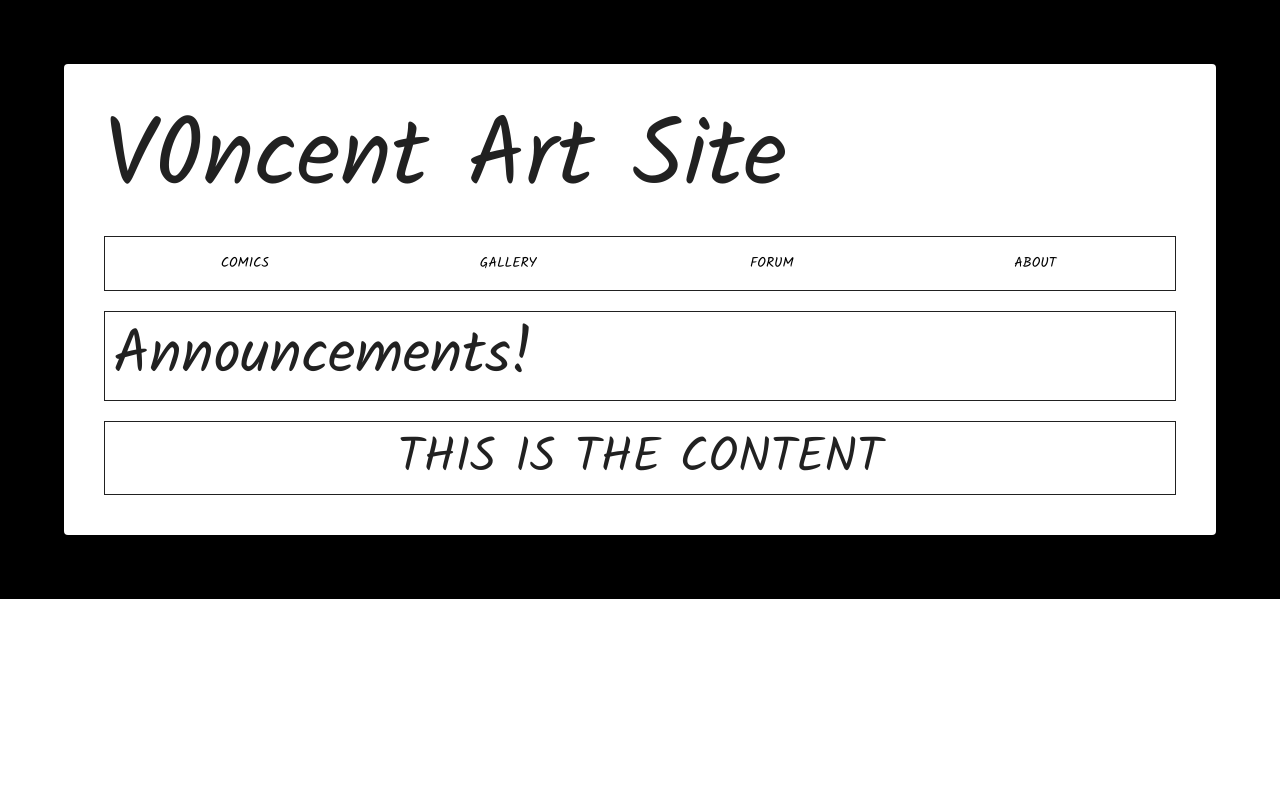
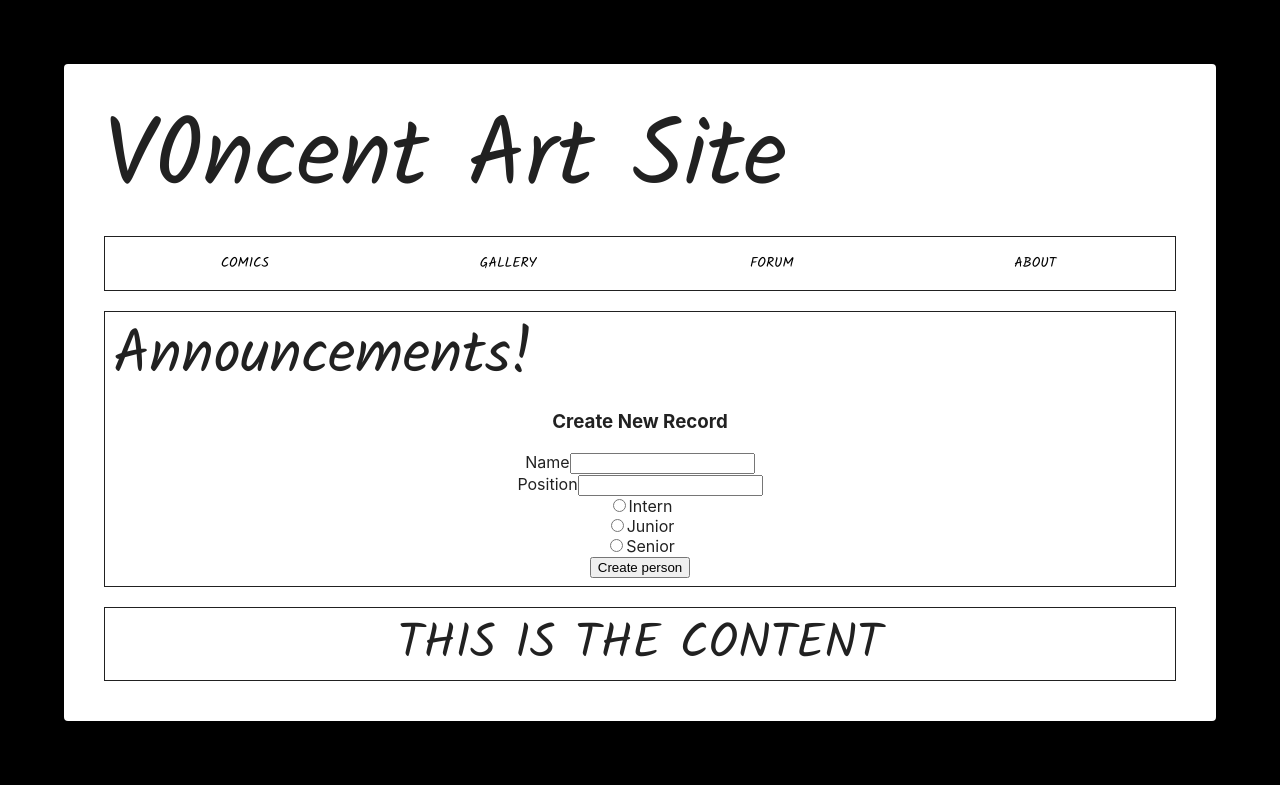
Before and after one commit to v0ncent/v0ncentArtSite, a React (Create React App) app in the folder v0ncentartsite/: page / in a window 1280 px wide. Built offline with nearby package versions, Linux system fonts and the light colour scheme.

Commit message:
added working MangoDB connection

```diff
--- /dev/null
+++ b/v0ncentartsite/src/components/creatE/creatE.js
@@ -0,0 +1,120 @@
+import React, { useState } from "react";
+import { useNavigate } from "react-router";
+
+export default function Create() {
+  const [form, setForm] = useState({
+    name: "",
+    position: "",
+    level: "",
+  });
+  const navigate = useNavigate();
+
+  // These methods will update the state properties.
+  function updateForm(value) {
+    return setForm((prev) => {
+      return { ...prev, ...value };
+    });
+  }
+
+  // This function will handle the submission.
+  async function onSubmit(e) {
+    e.preventDefault();
+
+    // When a post request is sent to the create url, we'll add a new record to the database.
+    const newPerson = { ...form };
+
+    await fetch("http://localhost:5000/record/add", {
+      method: "POST",
+      headers: {
+        "Content-Type": "application/json",
+      },
+      body: JSON.stringify(newPerson),
+    }).catch((error) => {
+      window.alert(error);
+      return;
+    });
+
+    setForm({ name: "", position: "", level: "" });
+    navigate("/");
+  }
+
+  // This following section will display the form that takes the input from the user.
+  return (
+    <div>
+      <h3>Create New Record</h3>
+      <form onSubmit={onSubmit}>
+        <div className="form-group">
+          <label htmlFor="name">Name</label>
+          <input
+            type="text"
+            className="form-control"
+            id="name"
+            value={form.name}
+            onChange={(e) => updateForm({ name: e.target.value })}
+          />
+        </div>
+        <div className="form-group">
+          <label htmlFor="position">Position</label>
+          <input
+            type="text"
+            className="form-control"
+            id="position"
+            value={form.position}
+            onChange={(e) => updateForm({ position: e.target.value })}
+          />
+        </div>
+        <div className="form-group">
+          <div className="form-check form-check-inline">
+            <input
+              className="form-check-input"
+              type="radio"
+              name="positionOptions"
+              id="positionIntern"
+              value="Intern"
+              checked={form.level === "Intern"}
+              onChange={(e) => updateForm({ level: e.target.value })}
+            />
+            <label htmlFor="positionIntern" className="form-check-label">
+              Intern
+            </label>
+          </div>
+          <div className="form-check form-check-inline">
+            <input
+              className="form-check-input"
+              type="radio"
+              name="positionOptions"
+              id="positionJunior"
+              value="Junior"
+              checked={form.level === "Junior"}
+              onChange={(e) => updateForm({ level: e.target.value })}
+            />
+            <label htmlFor="positionJunior" className="form-check-label">
+              Junior
+            </label>
+          </div>
+          <div className="form-check form-check-inline">
+            <input
+              className="form-check-input"
+              type="radio"
+              name="positionOptions"
+              id="positionSenior"
+              value="Senior"
+              checked={form.level === "Senior"}
+              onChange={(e) => updateForm({ level: e.target.value })}
+            />
+            <label htmlFor="positionSenior" className="form-check-label">
+              Senior
+            </label>
+          </div>
+        </div>
+        <div className="form-group">
+          <input
+            type="submit"
+            value="Create person"
+            className="btn btn-primary"
+          />
+        </div>
+      </form>
+    </div>
+  );
+}
--- a/v0ncentartsite/src/components/landingPage/LandingPage.jsx
+++ b/v0ncentartsite/src/components/landingPage/LandingPage.jsx
@@ -6,6 +6,8 @@ import ContentPage from "../contentPage/ContentPage.jsx";
 import MenuComponent from "../menuComponent/MenuComponent.jsx";
 import HeaderComponent from "../HeaderComponent/HeaderComponent.jsx";
 import AnnouncementsPage from "../announcementsPage/announcementsPage.jsx";
+
+import Create from "../creatE/creatE"
 
 function LandingPage() {
   return (
@@ -21,6 +23,7 @@ function LandingPage() {
             <br />
             <Box sx={{ p: 1, border: 1 }}>
               <AnnouncementsPage />
+              <Create />
             </Box>
             <br />
             <Box sx={{ p: 1, border: 1 }}>
```
